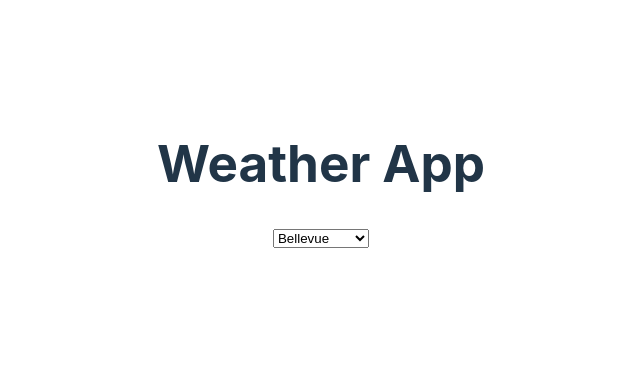
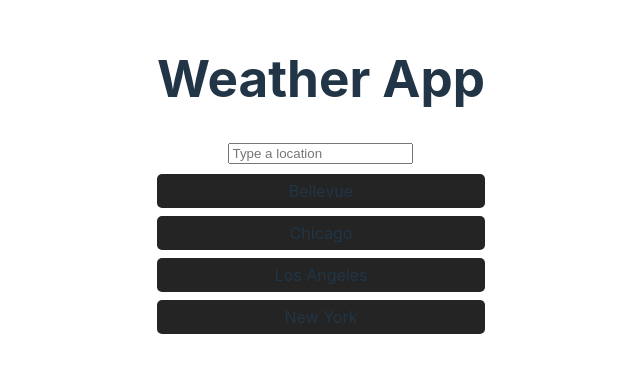
Before and after one commit to RyanHarang/Weather-App, a React (Vite) app in the folder Weather/: page / in a window 1280 px wide. Shown: the part 225-598 px from the top of the page, without its empty margins (319-959 px from the left). Built offline with nearby package versions, Linux system fonts and the light colour scheme; no server answers.

Commit message:
Improving Selection

```diff
--- a/Weather/src/App.css
+++ b/Weather/src/App.css
@@ -5,17 +5,20 @@
   text-align: center;
 }
 
-@keyframes logo-spin {
-  from {
-    transform: rotate(0deg);
-  }
-  to {
-    transform: rotate(360deg);
-  }
+.location-container {
+  display: flex;
+  flex-direction: column;
+  gap: 8px;
+  margin-top: 10px;
 }
 
-@media (prefers-reduced-motion: no-preference) {
-  a:nth-of-type(2) .logo {
-    animation: logo-spin infinite 20s linear;
-  }
+.location-item {
+  cursor: pointer;
+  padding: 5px 10px;
+  background-color: #242424;
+  border-radius: 5px;
 }
+
+.location-item:hover {
+  background-color: #444;
+}
--- a/Weather/src/App.jsx
+++ b/Weather/src/App.jsx
@@ -1,4 +1,5 @@
 import React, { useState, useEffect } from "react";
+import LocationSearch from "./components/LocationSearch";
 import "./App.css";
 
 function App() {
@@ -25,15 +26,7 @@ function App() {
     <div className="App">
       <header className="App-header">
         <h1>Weather App</h1>
-        <select
-          value={selectedLocation}
-          onChange={(e) => setSelectedLocation(e.target.value)}
-        >
-          <option value="Bellevue">Bellevue</option>
-          <option value="New York">New York</option>
-          <option value="Los Angeles">Los Angeles</option>
-          {/* Add more options here */}
-        </select>
+        <LocationSearch setSelectedLocation={setSelectedLocation} />
         {weatherData && (
           <div>
             <p>
--- /dev/null
+++ b/Weather/src/components/LocationSearch.jsx
@@ -0,0 +1,47 @@
+import React, { useState, useEffect } from "react";
+
+function LocationSearch({ setSelectedLocation }) {
+  const [userInput, setUserInput] = useState("");
+  const [filteredLocations, setFilteredLocations] = useState([]);
+
+  const allLocations = [
+    "Bellevue",
+    "New York",
+    "Los Angeles",
+    "Chicago" /* ... */,
+  ];
+
+  useEffect(() => {
+    const filteredAndSortedLocations = allLocations
+      .filter((location) =>
+        location.toLowerCase().includes(userInput.toLowerCase())
+      )
+      .sort();
+
+    setFilteredLocations(filteredAndSortedLocations);
+  }, [userInput]);
+
+  return (
+    <div>
+      <input
+        type="text"
+        value={userInput}
+        onChange={(e) => setUserInput(e.target.value)}
+        placeholder="Type a location"
+      />
+      <div className="location-container">
+        {filteredLocations.map((location) => (
+          <div
+            key={location}
+            className="location-item"
+            onClick={() => setSelectedLocation(location)}
+          >
+            {location}
+          </div>
+        ))}
+      </div>
+    </div>
+  );
+}
+
+export default LocationSearch;
```
